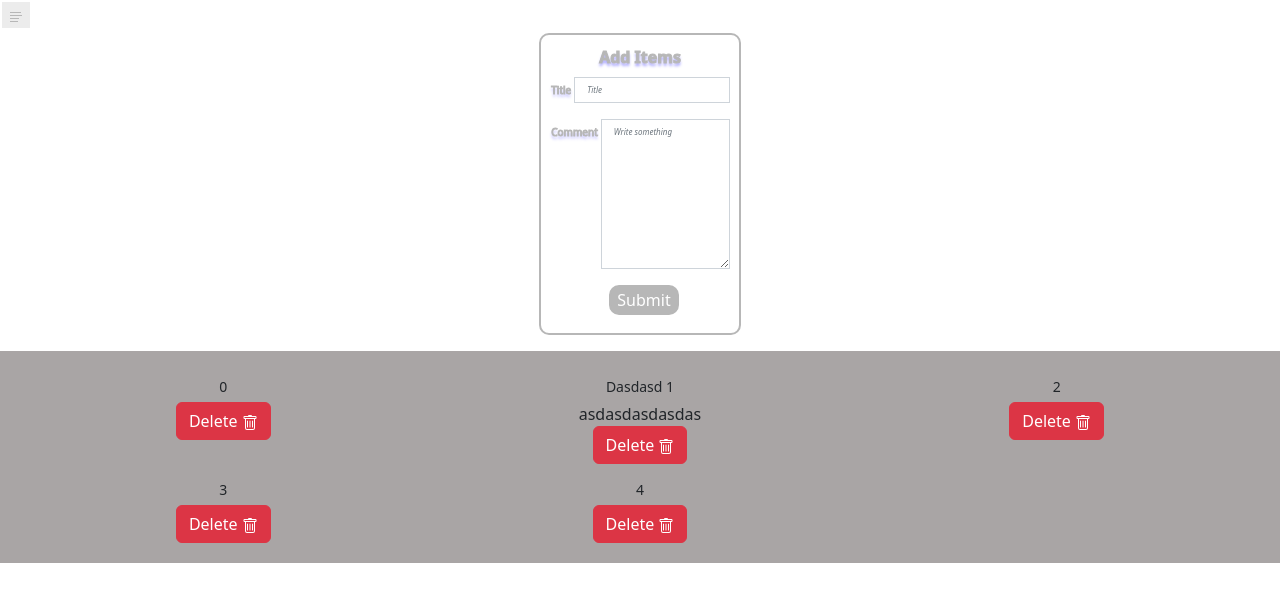
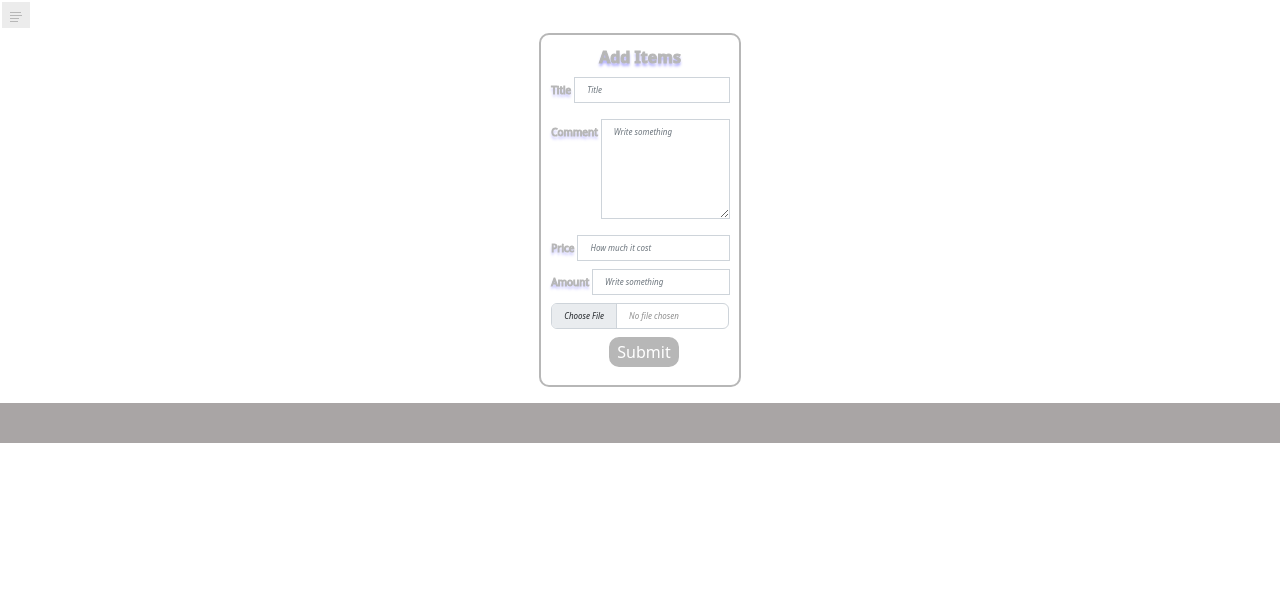
Before and after one commit to elkhfad/project, a React (Create React App) app: page / in a window 1280 px wide. Shown: the top 602 px of the page. Built offline with nearby package versions, Linux system fonts and the light colour scheme; data requests are answered from the project's data file.

Commit message:
make it  sample

```diff
--- a/db.json
+++ b/db.json
@@ -1,61 +1,4 @@
 {
-  "items": [
-    {
-      "id": 1,
-      "email": "elkhfad@dasdasd",
-      "password": "Phu6gohy!"
-    },
-    {
-      "id": "2dasdasd",
-      "title": "dasdasd",
-      "content": "asdasdasdasdas"
-    },
-    {
-      "email": "elkhfad@dasdasd",
-      "password": "Phu6gohy!",
-      "id": 2
-    },
-    {
-      "email": "elkhfad@dasdasd",
-      "password": "Phu6gohy!",
-      "id": 3
-    },
-    {
-      "email": "elkhfad@dasdasd",
-      "password": "Phu6gohy!",
-      "id": 4
-    }
-  ],
-  "registers": [
-    {
-      "id": 1,
-      "firstName": "asdsadasd",
-      "lastName": "asdasdasda",
-      "email": "elkhfad@dasdasd",
-      "password": "Phu6gohy!",
-      "street": "asdasdadasd",
-      "postalCode": "123123123",
-      "city": "dasdasdasd"
-    },
-    {
-      "firstName": "dasdadasdadas",
-      "lastName": "dasdsadasdadasdda",
-      "email": "elkhfad@dasdasd",
-      "password": "Phu6gohy!",
-      "street": "asdasdasdasda",
-      "postalCode": "213424234234",
-      "city": "sasdasdasdasd",
-      "id": 2
-    },
-    {
-      "firstName": "adsasdasd",
-      "lastName": "dasdasdasd",
-      "email": "elkhfad@dasdasd",
-      "password": "Phu6gohy!",
-      "street": "asdasdasdasd",
-      "postalCode": "13213123213",
-      "city": "dasdasdasd",
-      "id": 3
-    }
-  ]
+  "items": [],
+  "registers": []
 }
--- a/src/component/CreateItem.js
+++ b/src/component/CreateItem.js
@@ -9,9 +9,13 @@ const CreateItem = ({ data, setData }) => {
   const [error, setError] = useState(null);
   const [valid, setValid] = useState(false);
   const [success, setSuccess] = useState(null);
+  const [image, setImage] = useState(null);
   const [addItem, setAddItem] = useState({
     title: '',
     content: '',
+    price: '',
+    amount: '',
+    pic: '',
   });
   const url = 'http://localhost:3001/items';
 
@@ -25,11 +29,18 @@ const CreateItem = ({ data, setData }) => {
   });
   const handleSubmit = (e) => {
     e.preventDefault();
+    const newItem = {
+      title: addItem.title,
+      content: addItem.content,
+      price: addItem.price,
+      amount: addItem.amount,
+      pic: image,
+    };
     if (valid) {
       setSuccess(null);
       if (!data.map((da) => da.title).includes(addItem.title)) {
         service
-          .create(url, addItem)
+          .create(url, newItem)
           .then((res) => {
             if (!res.status === 'Created') {
               throw Error('could not add data');
@@ -38,10 +49,14 @@ const CreateItem = ({ data, setData }) => {
             setAddItem({
               title: '',
               content: '',
+              price: '',
+              amount: '',
+              pic: '',
             });
+            setImage('');
             setError(null);
             setValid(false);
-            setSuccess(`${addItem.title} Has been added successfully`);
+            setSuccess(`${addItem.title} Has been added successfully ${image.name}`);
           })
           .catch((err) => {
             setError(err.message);
@@ -54,6 +69,15 @@ const CreateItem = ({ data, setData }) => {
 
   const handleChange = (e) => {
     setAddItem({ ...addItem, [e.target.name]: e.target.value });
+  };
+  const handleImage = (e) => {
+    if (e.target.files[0]) {
+      const reader = new FileReader();
+      reader.addEventListener('load', () => {
+        setImage(reader.result);
+      });
+      reader.readAsDataURL(e.target.files[0]);
+    }
   };
   return (
     <div>
@@ -82,6 +106,25 @@ const CreateItem = ({ data, setData }) => {
             </div>
 
             <ErrorHandler min={10} value={addItem.content} text="Comment is too short ! required 10 characters" />
+            <div className="input-group">
+              <label htmlFor="price">Price</label>
+              <input className="form-control" id="price" name="price" type="text" value={addItem.price} onChange={handleChange} required placeholder="How much it cost" />
+              <div className="input-group-addon">
+                <ChooseIcon value={addItem.price} min={1} />
+              </div>
+            </div>
+
+            <div className="input-group">
+              <label htmlFor="amount">Amount</label>
+              <input className="form-control" id="amount" name="amount" type="number" value={addItem.amount} onChange={handleChange} required placeholder="Write something" />
+              <div className="input-group-addon">
+                <ChooseIcon value={addItem.amount} min={1} />
+              </div>
+            </div>
+
+            <div className="input-group">
+              <input className="form-control" type="file" onChange={handleImage} />
+            </div>
           </div>
           <button className="addNewItem" type="submit">
             Submit
--- a/src/component/modal/Confirm.js
+++ b/src/component/modal/Confirm.js
@@ -12,7 +12,7 @@ const Confirm = ({ title, body, handleClick, confirm, confirmColor, cancelColor,
   return (
     <>
       <Button variant={buttonColor} onClick={handleShow}>
-        {buttonName} {icon}
+        {icon}
       </Button>
 
       <Modal show={show} onHide={handleClose} backdrop="static" keyboard={false}>
--- a/src/pages/ItemList.js
+++ b/src/pages/ItemList.js
@@ -4,9 +4,10 @@ import CreateItem from '../component/CreateItem';
 import '../styles/itemlist.css';
 import { BsTrash } from 'react-icons/bs';
 import Spinner from 'react-bootstrap/Spinner';
-
 import Confirm from '../component/modal/Confirm';
 import AlertComponent from '../component/Alert/AlertComponent';
+import Card from 'react-bootstrap/Card';
+import ListGroup from 'react-bootstrap/ListGroup';
 const ItemList = () => {
   const [datas, setData] = useState([]);
   const [isPending, setIsPending] = useState(true);
@@ -58,13 +59,21 @@ const ItemList = () => {
         <CreateItem data={datas} setData={setData} />
       </div>
       <div className="contain">
-        {datas.map((data, index) => {
+        {datas.map((data) => {
           return (
-            <div key={data.id}>
-              <div className="title">
-                {data.title} {index}
-              </div>
-              <div className="content">{data.content}</div>
+            <Card key={data.id} style={{ width: '10rem' }}>
+              <Card.Img variant="top" src={data.pic} alt="" />
+              <Card.Body>
+                <Card.Title>{data.title}</Card.Title>
+                <Card.Text>{data.content}</Card.Text>
+              </Card.Body>
+              <ListGroup className="list-group-flush">
+                <ListGroup.Item>
+                  <div style={{ display: 'flex' }}>Price: {data.price}</div>
+                </ListGroup.Item>
+                <ListGroup.Item>Amount: {data.amount}</ListGroup.Item>
+              </ListGroup>
+              <Card.Body>
                 <Confirm
                   icon={<BsTrash />}
                   title="Are you sure?"
@@ -78,7 +87,8 @@ const ItemList = () => {
                     handleDelete(data.id, data.title);
                   }}
                 />
-            </div>
+              </Card.Body>
+            </Card>
           );
         })}
       </div>
--- a/src/styles/itemlist.css
+++ b/src/styles/itemlist.css
@@ -1,7 +1,7 @@
 .title {
   text-align: center;
   text-transform: capitalize;
-  font-size: 14px;
+  font-size: 12;
   margin: 5px;
 }
 
@@ -47,6 +47,7 @@ header {
   color: #b7b7b7;
   font-weight: 100 !important;
   text-transform: uppercase;
+  margin-left: -0.3em;
 }
 
 .offcanvas-title {
@@ -67,6 +68,10 @@ textarea {
 
 .input-group-addon {
   background-color: #b7b7b7
+}
+
+.input-group {
+  margin-bottom: 0.5em;
 }
 
 .iconStyle {
@@ -154,12 +159,12 @@ textarea {
 }
 
 textarea {
-  height: 150px !important
+  height: 100px !important
 }
 
 .contain {
   display: grid;
-  grid-template-columns: repeat(3, 1fr);
+  grid-template-columns: repeat(5, 1fr);
   justify-content: center;
   gap: 10px;
   justify-items: center;
```
Lines whose indentation alone changed are shown as unchanged.
